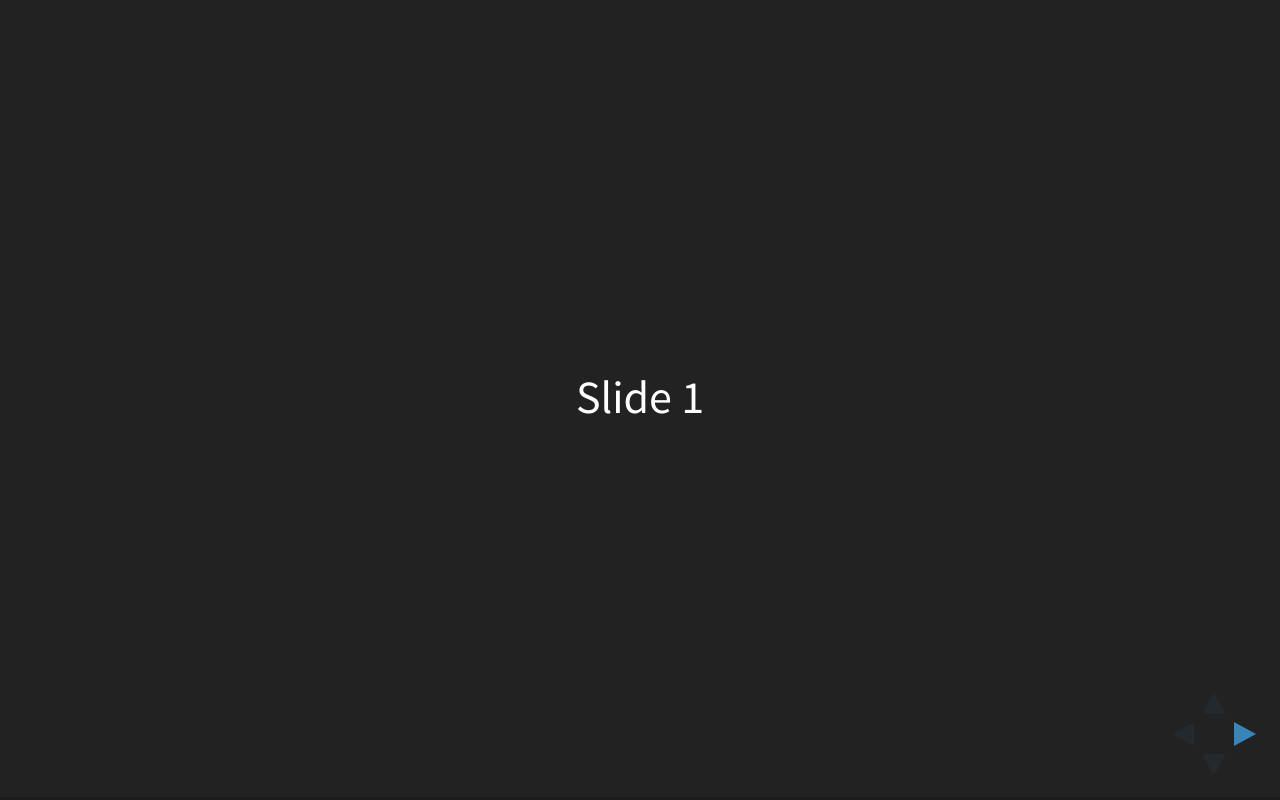
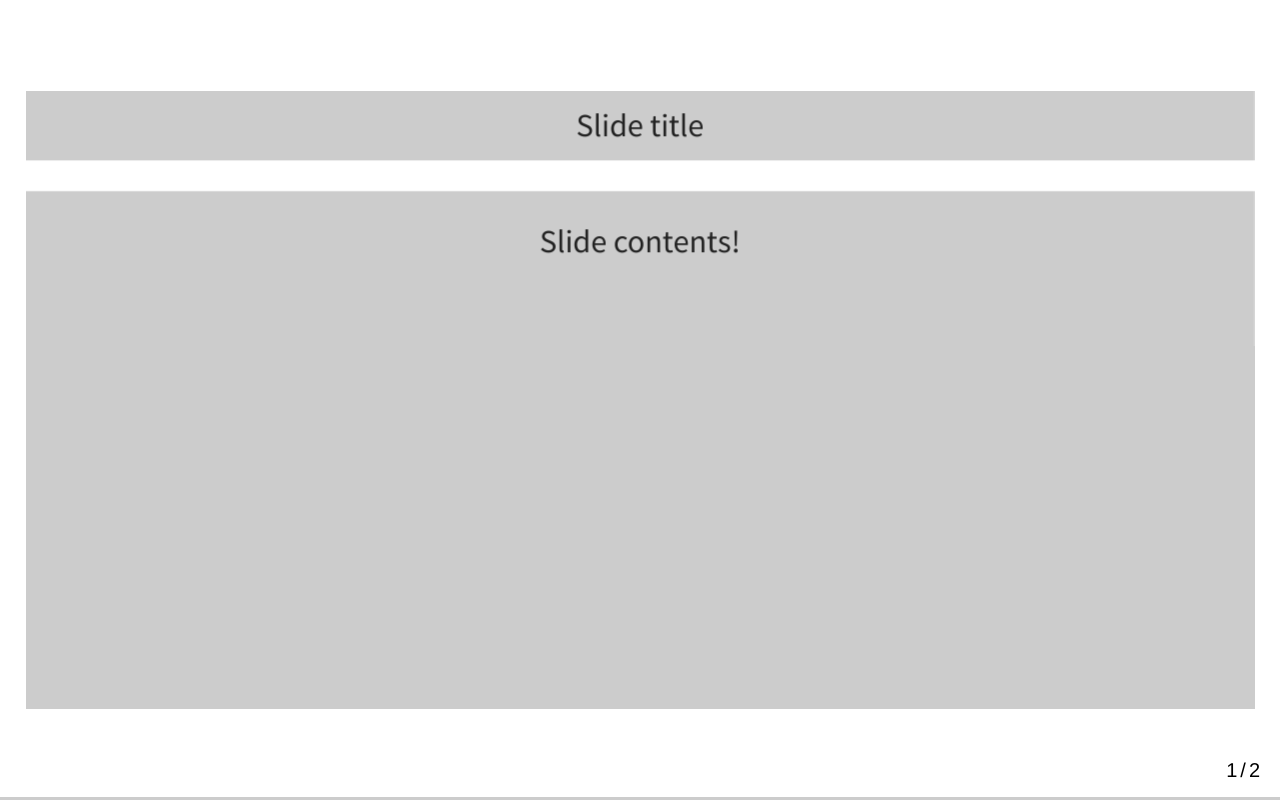
Before and after one commit to allsey87/presentations, a plain HTML site: page index.html in a window 1280 px wide. Drawn offline with Linux system fonts and the light colour scheme.

Commit message:
Base template and slide layout

```diff
--- /dev/null
+++ b/css/layouts.css
@@ -0,0 +1,27 @@
+.reveal .slides section {
+    height: 80%;
+    padding: 0;
+}
+
+.reveal .slide-number {
+  right: 15px;
+  bottom: 15px;
+  font-size: 20px;
+  color: #000;
+  background-color: #FFF;
+}
+
+.reveal .slides section .header {
+    background-color: rgba(0, 0, 0, 0.2);
+    margin-bottom: 2.5%;
+    height: 12.5%;
+    display: flex;
+    align-items: center;
+    justify-content: center;
+}
+
+.reveal .slides section .content {
+    background-color: rgba(0, 0, 0, 0.2);
+    height: 82.5%;
+    padding: 2.5%;
+}
--- a/index.html
+++ b/index.html
@@ -4,14 +4,11 @@
     <meta charset="utf-8">
     <meta name="viewport" content="width=device-width, initial-scale=1.0, maximum-scale=1.0, user-scalable=no">
 
-		<title>reveal.js</title>
+    <title>Presentation Title</title>
 
     <link rel="stylesheet" href="css/reveal.css">
-		<link rel="stylesheet" href="css/theme/black.css">
-
-		<!-- Theme used for syntax highlighting of code -->
-		<link rel="stylesheet" href="lib/css/zenburn.css">
-
+    <link rel="stylesheet" href="css/theme/white.css">
+    <link rel="stylesheet" href="css/layouts.css">
     <!-- Printing and PDF exports -->
     <script>
       var link = document.createElement( 'link' );
@@ -24,8 +21,14 @@
   <body>
     <div class="reveal">
       <div class="slides">
-				<section>Slide 1</section>
-				<section>Slide 2</section>
+	<section>
+          <div class="header">Slide title</div>
+          <div class="content">Slide contents!</div>
+        </section>
+	<section>
+          <div class="header">Slide title</div>
+          <div class="content">Slide contents!</div>
+        </section>
       </div>
     </div>
 
@@ -33,16 +36,16 @@
     <script src="js/reveal.js"></script>
 
     <script>
-			// More info about config & dependencies:
-			// - https://github.com/hakimel/reveal.js#configuration
-			// - https://github.com/hakimel/reveal.js#dependencies
       Reveal.initialize({
-				dependencies: [
-					{ src: 'plugin/markdown/marked.js' },
-					{ src: 'plugin/markdown/markdown.js' },
-					{ src: 'plugin/notes/notes.js', async: true },
-					{ src: 'plugin/highlight/highlight.js', async: true, callback: function() { hljs.initHighlightingOnLoad(); } }
-				]
+        width: 1600,
+        height: 900,
+      });
+      Reveal.configure({
+        slideNumber: 'c/t',
+        transitionSpeed: 'slow',
+        transition: 'slide',
+        controls: false,
+        history: true,
       });
     </script>
   </body>
```
Lines whose indentation alone changed are shown as unchanged.
